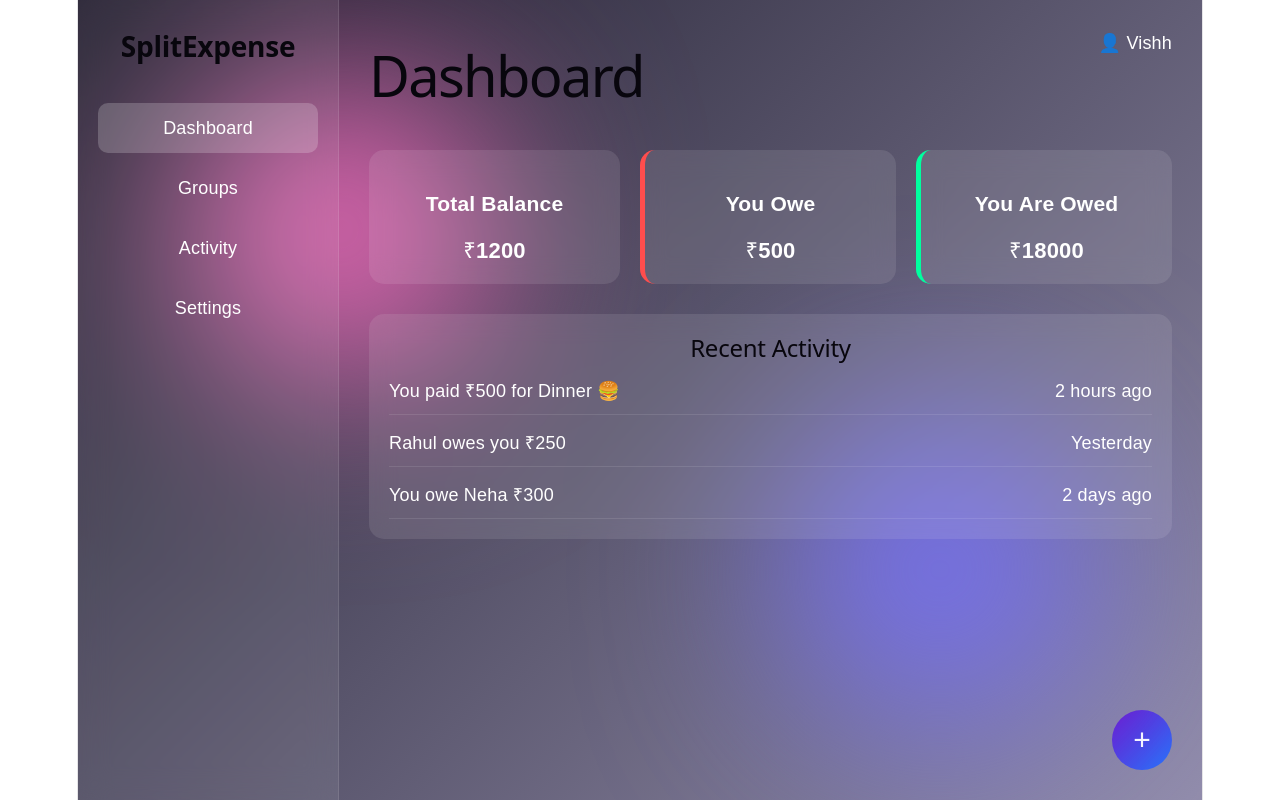
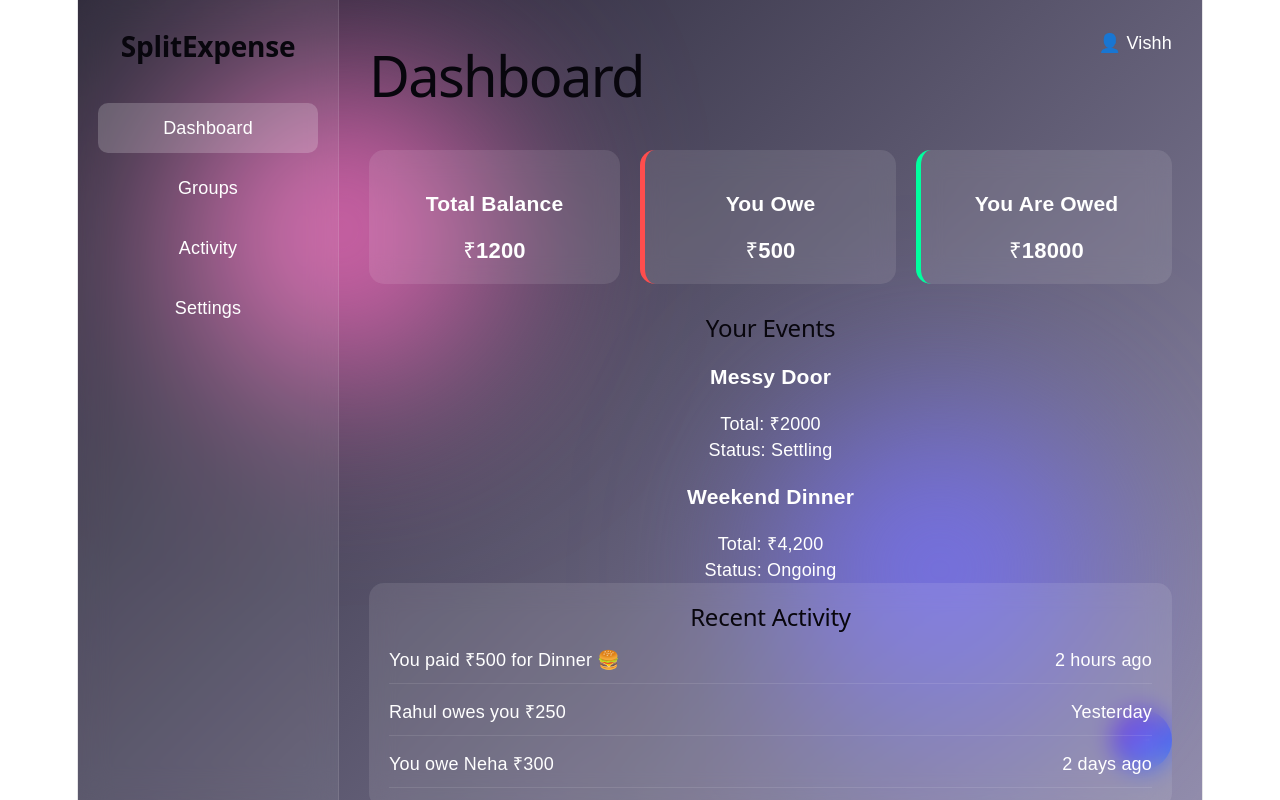
Before and after one commit to dwitipatell/SplitExpense, a React (Vite) app: page /dashboard in a window 1280 px wide. Built offline with nearby package versions, Linux system fonts and the light colour scheme.

Commit message:
logic of splitting

```diff
--- a/src/App.jsx
+++ b/src/App.jsx
@@ -3,6 +3,7 @@ import Dashboard from './pages/dashboard'
 import Navbar from './components/navbar'
 import Login from "./pages/login"
 import Signup from "./pages/signup"
+import "./utils/splitlogic";
 
 function App() {
   return (
--- a/src/pages/dashboard.jsx
+++ b/src/pages/dashboard.jsx
@@ -43,6 +43,24 @@ export default function Dashboard() {
           </div>
         </div>
 
+        {/* Events Section */}
+        <div className="events">
+          <h2>Your Events</h2>
+
+          <div className="event-card">
+            <h3>Messy Door</h3>
+            <p>Total: ₹2000</p>
+            <p>Status: Settling</p>
+          </div>
+
+          <div className="event-card">
+            <h3>Weekend Dinner</h3>
+            <p>Total: ₹4,200</p>
+            <p>Status: Ongoing</p>
+          </div>
+
+        </div>
+
         {/* Transactions */}
         <div className="transactions">
           <h2>Recent Activity</h2>
--- /dev/null
+++ b/src/utils/splitlogic.js
@@ -0,0 +1,13 @@
+// Equal split function
+export function splitEqual(amount, people) {
+  const share = amount / people.length;
+
+  return people.map(person => ({
+    name: person,
+    owes: share
+  }));
+}
+
+// ✅ TEST CODE (must be BELOW function)
+const result = splitEqual(1000, ["A", "B", "C"]);
+console.log("Split Result:", result);
```
